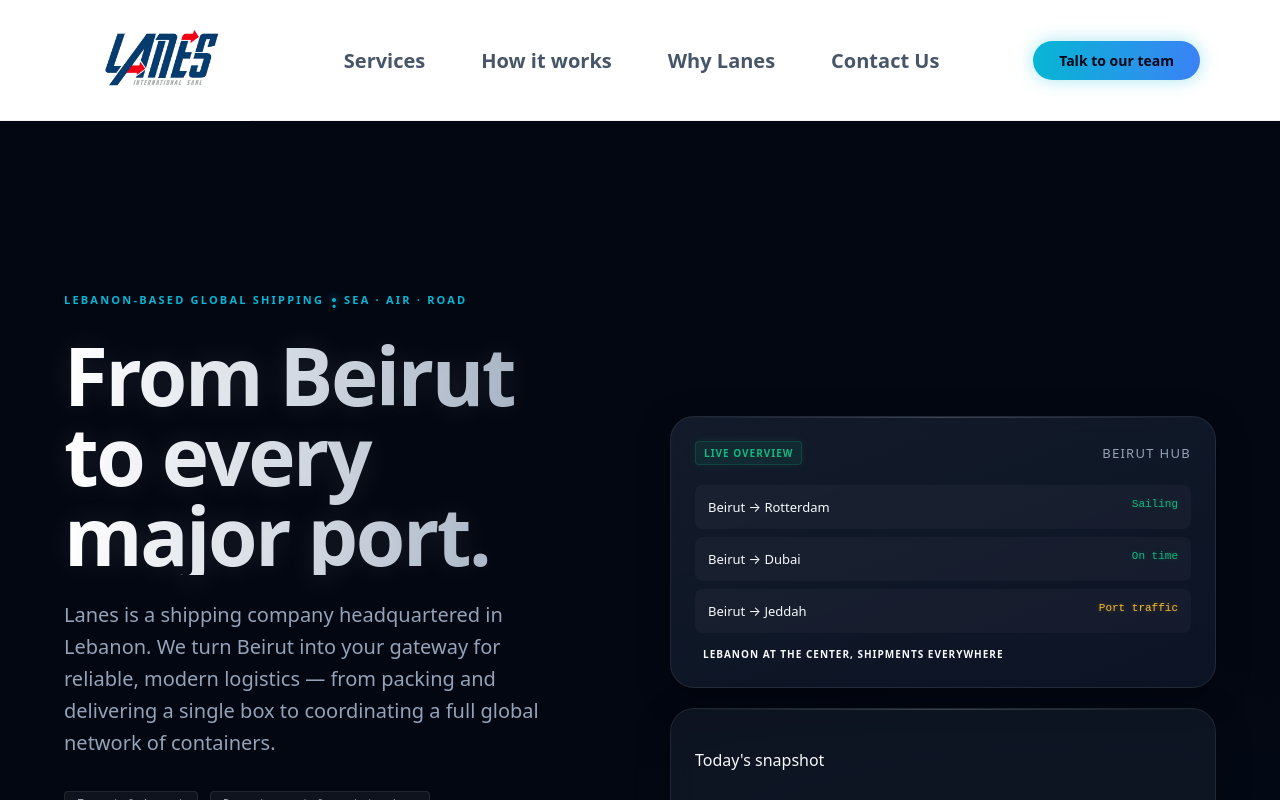
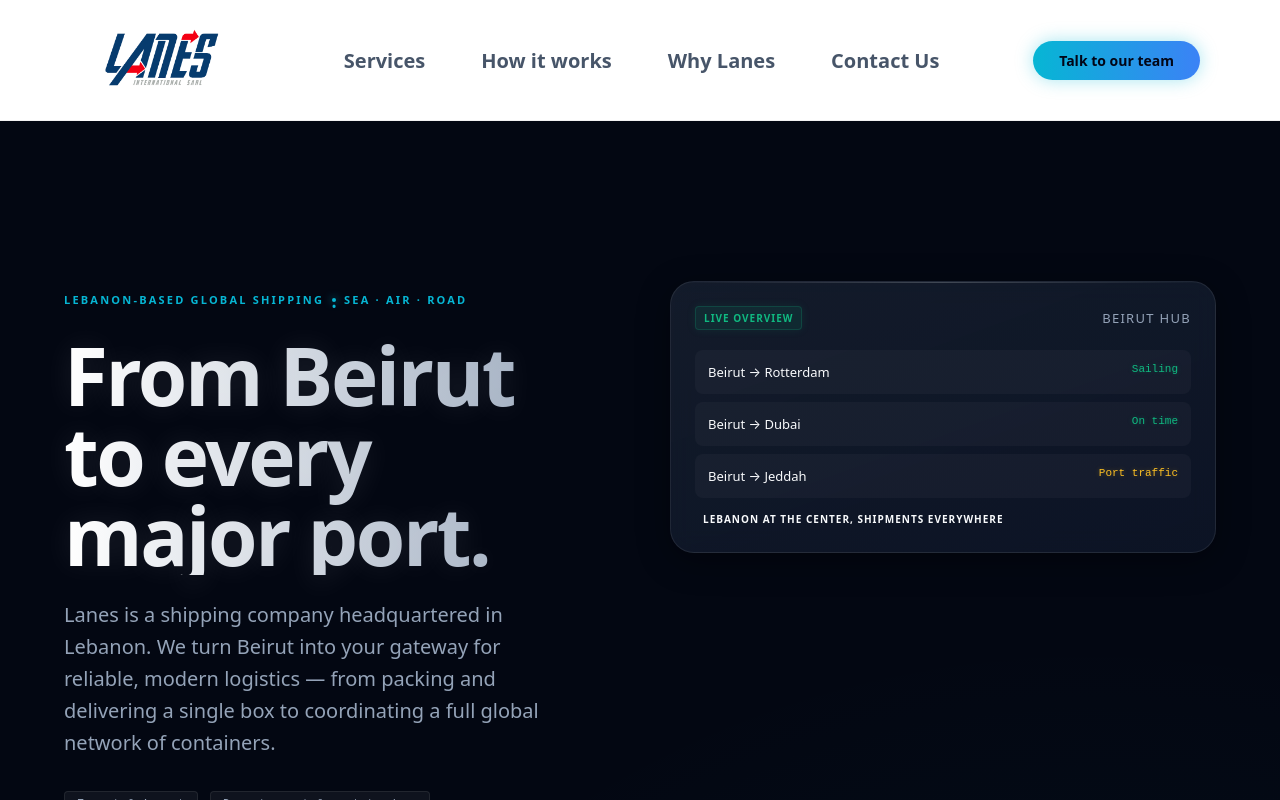
Before and after one commit to georgesmakoukji/lanes, a Next.js app: page / in a window 1280 px wide. Shown: the top 800 px of the page. Built offline with nearby package versions, Linux system fonts and the light colour scheme.

Commit message:
style: Modify button alignment and layout properties for improved consistency and responsiveness.

```diff
--- a/app/globals.css
+++ b/app/globals.css
@@ -204,7 +204,7 @@
   display: grid;
   grid-template-columns: 1fr 1fr;
   gap: 60px;
-  align-items: center;
+  align-items: stretch;
 }
 
 .hero-content h1 {
@@ -326,6 +326,8 @@
   flex-direction: column;
   gap: 20px;
   perspective: 1000px;
+  height: 100%;
+  justify-content: space-between;
 }
 
 .hero-card {
```
